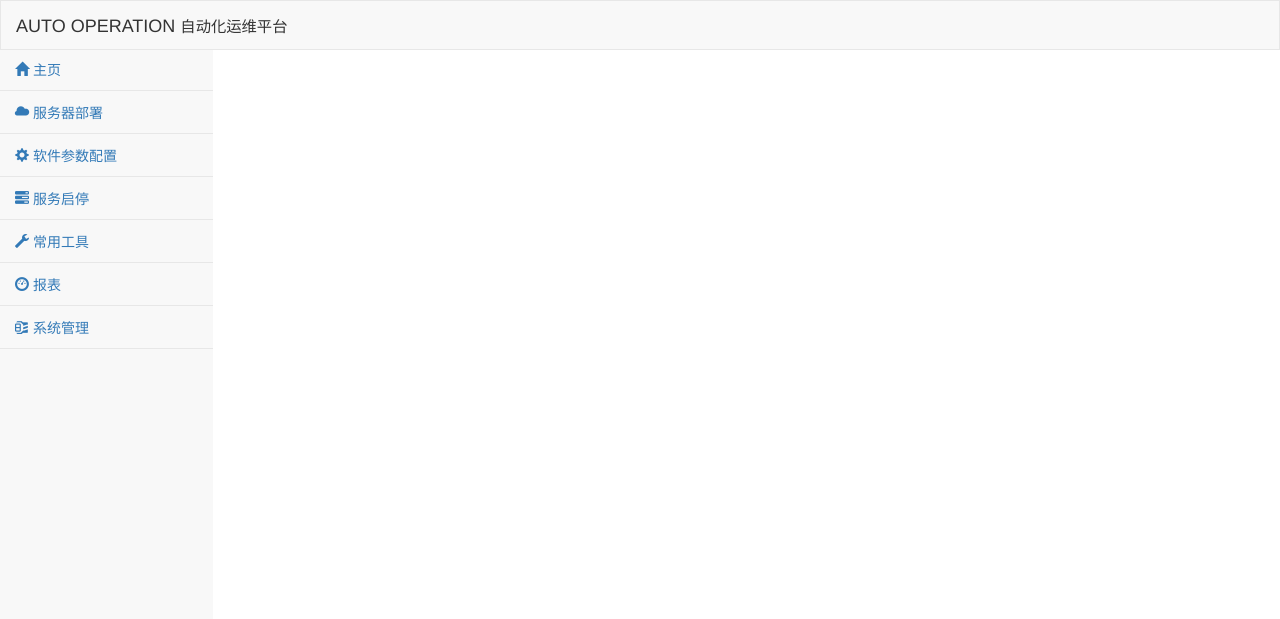
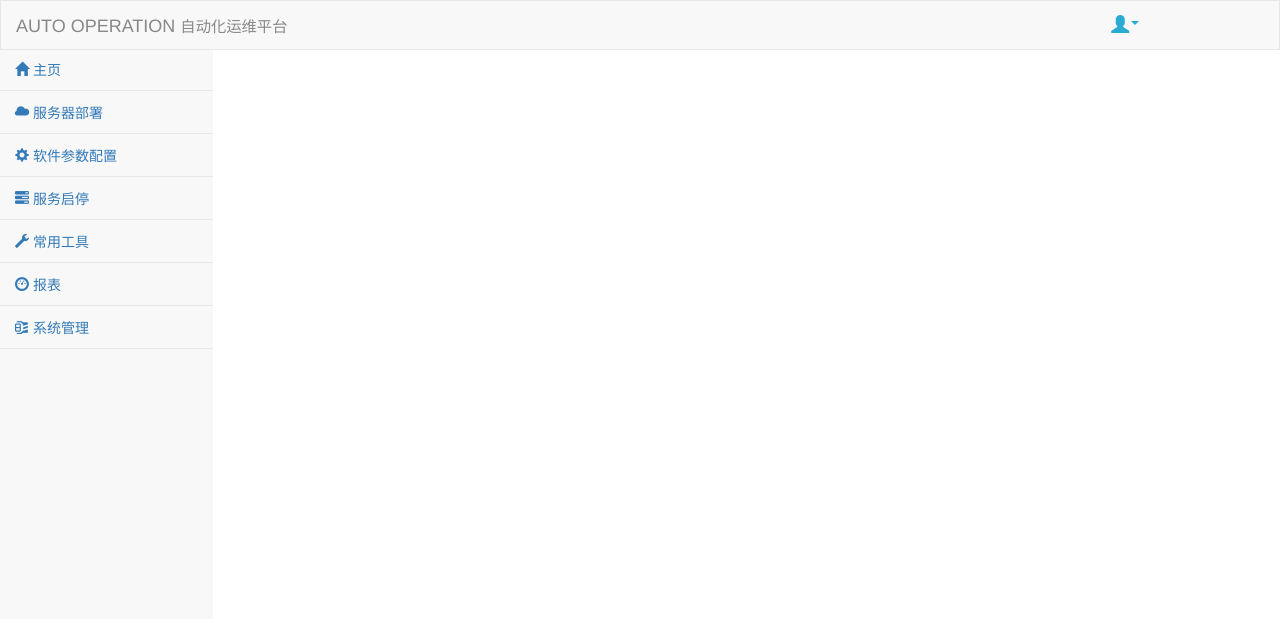
Before and after one commit to SwimBalance/autoops, a Django app: template maintenance/templates/maintenance/index.html in a window 1280 px wide. Shown: the top 619 px of the page. Run offline with Django 3.2, Linux system fonts and the light colour scheme; the template is opened without the code that fills it, so the values that code supplies are empty; some libraries are stand-ins or nearby versions.

Commit message:
1.增加一个专用的css文件； 2.增加主页菜单折叠的效果； 3.首页右上角增加一个图标，用于实现修改密码和退出的功能；

```diff
--- /dev/null
+++ b/maintenance/static/maintenance/css/custom.css
@@ -0,0 +1,7 @@
+.items{
+    width:20%;
+    margin:2%;
+    height: 220px;
+    border: solid 1px bisque;
+    float: left
+}
--- a/maintenance/static/maintenance/js/show_workpage.js
+++ b/maintenance/static/maintenance/js/show_workpage.js
@@ -198,3 +198,10 @@ $(function () {
         }
     })
 });
+
+$(function () {
+    $("ul>li>a[data-toggle='collapse']").click(function () {
+        //点击一级菜单后隐藏其他一级菜单打开的二级菜单
+        $(this).parent().siblings('li').children('a').siblings('ul').collapse('hide');
+    })
+});
--- a/maintenance/templates/maintenance/index.html
+++ b/maintenance/templates/maintenance/index.html
@@ -6,6 +6,7 @@
     <meta name="viewport" content="width=device-width, initial-scale=1.0">
     <!-- 引入 Bootstrap -->
     <link href="{% static 'maintenance/bootstrap3.3.7/css/bootstrap.min.css' %}" rel="stylesheet">
+    <link href="{% static 'maintenance/css/custom.css' %}" rel="stylesheet">
     <meta charset="UTF-8">
     <!-- 导入Jquery文件-->
     <script src="{% static 'maintenance/js/jquery-3.2.1.min.js' %}"></script>
@@ -28,11 +29,25 @@
     </style>
 </head>
 <body >
-<div class=" container-fluid">
-    <div class="row">
-        <div class="col-lg-12" style="background-color: #f8f8f8;border:solid 1px #e7e7e7;height: 50px">
-            <span style="font-size: 18px;line-height: 50px;padding-top: 20px">AUTO OPERATION
+<div class=" container-fluid" >
+    <div class="row"  >
+        <div class="col-lg-12" style="background-color: #f8f8f8;height: 50px;border:solid 1px #e7e7e7">
+            <span style="font-size: 18px;line-height: 50px;color: #888888;">AUTO OPERATION
                 <small>自动化运维平台</small>
+                <ul class="nav nav-pills navbar-right" style="margin-right: 10%">
+                 <!--bar user dropdown list -->
+                    <li class="dropdown">
+                            <span class="dropdown-toggle" data-toggle="dropdown" href="#">
+                                    <span class="glyphicon glyphicon-user" style="color: #2aabd2"><span class="caret"></span></span>
+                            </span>
+                            <ul class="dropdown-menu" style="text-indent: 0.1em">
+                                <li id="changepwd"><a href="javascript:void(0)"><span class="glyphicon glyphicon-cog"></span> 修改密码</a></li>
+                                <li id="logout"><a href="javascript:void(0)"><span class="glyphicon glyphicon-log-out"></span> 退出</a></li>
+                                 <!--add new menu -->
+                            </ul>
+                    </li>
+                <!--add new nav bar -->
+                </ul>
             </span>
         </div>
     </div>
@@ -70,9 +85,10 @@
         </div>
         -->
         <div class="col-lg-2" style="background-color: #f8f8f8;min-height: 570px;margin: 0;padding: 0">
-            <ul class="nav nav-pills nav-stacked" style="margin: 0;padding: 0">
+            <ul id="leftnav" class="nav nav-pills nav-stacked" style="margin: 0;padding: 0">
 
                 <li id="home" role="presentation" class="" style="border-bottom: solid 1px #e7e7e7"><a href="javascript:void(0)"><span class="glyphicon glyphicon-home"></span> 主页</a></li>
+
                 <li class="" style="border-bottom: solid 1px #e7e7e7">
                     <a href="#setup" class="nav-header collapsed " data-toggle="collapse">
                         <i class="glyphicon glyphicon-cloud "></i> 服务器部署
@@ -178,4 +194,6 @@
     </div>
 </div>
 </body>
+<script>
+</script>
 </html>
```
Also changed, not shown: maintenance/static/maintenance/html/workpage.html (+9 -9 lines).
